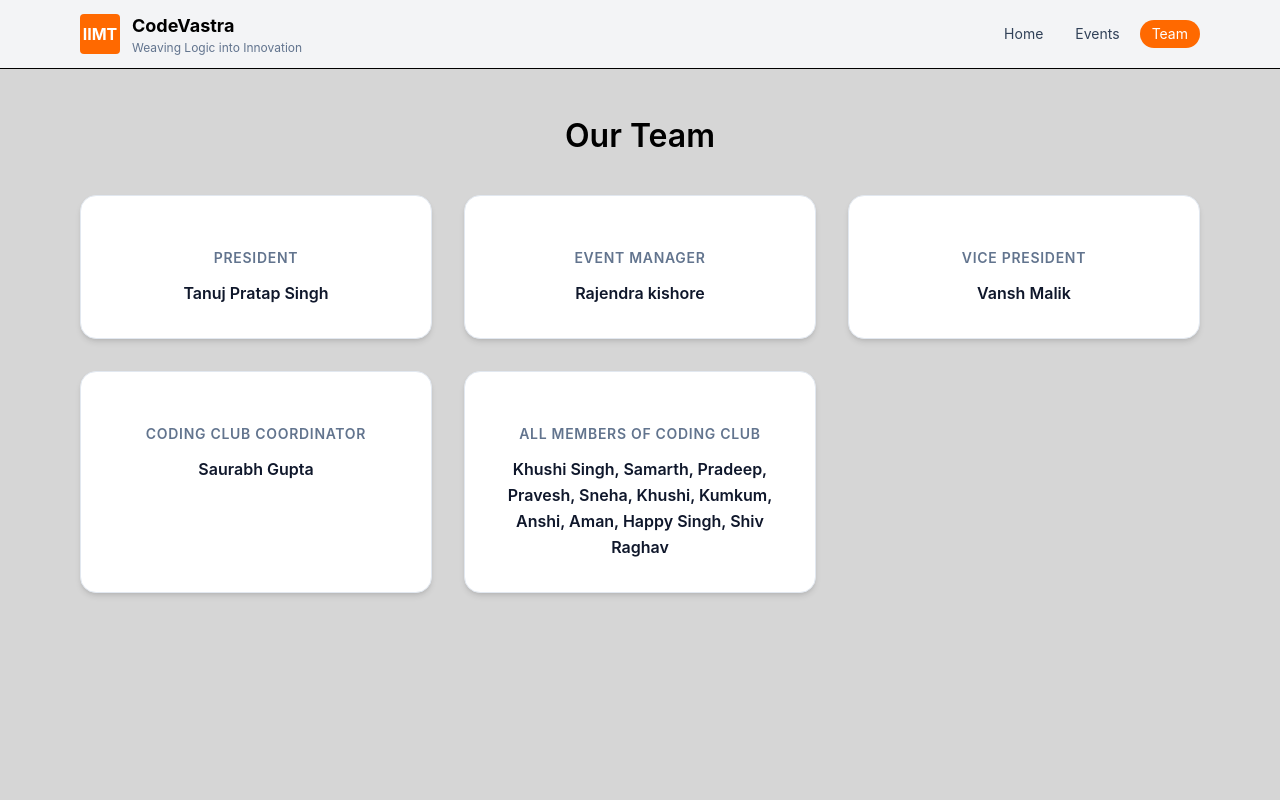
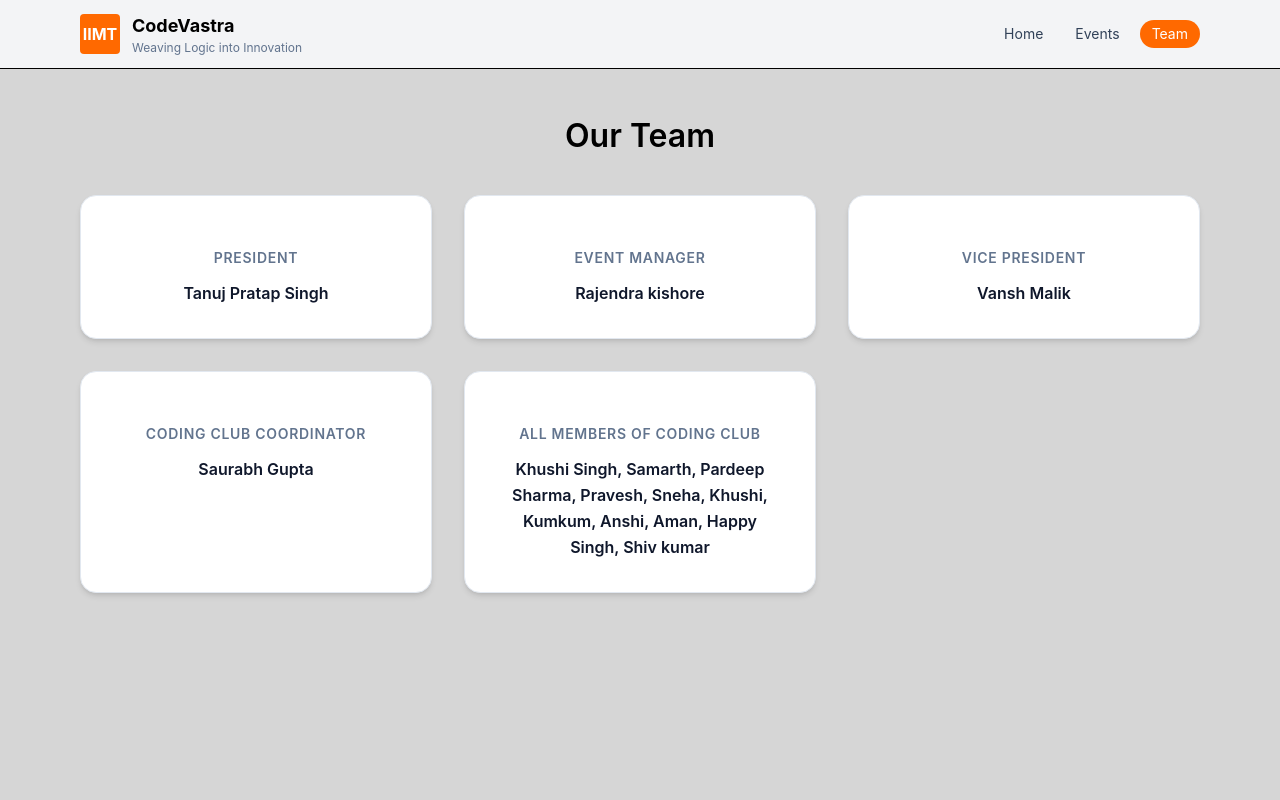
Before and after one commit to Rajendrakishore01/codevastra_frontend, a React (Vite) app: page /team in a window 1280 px wide. Shown: the top 800 px of the page. Built offline with nearby package versions, Linux system fonts and the light colour scheme.

Commit message:
name update

```diff
--- a/src/pages/Team.jsx
+++ b/src/pages/Team.jsx
@@ -14,7 +14,7 @@ export default function Team() {
            <Card title="Coding club Coordinator" name="Saurabh Gupta" />
           <Card
             title=" All Members of coding club"
-            name="Khushi Singh, Samarth, Pradeep, Pravesh, Sneha, Khushi, Kumkum, Anshi, Aman, Happy Singh, Shiv Raghav"
+            name="Khushi Singh, Samarth, Pardeep Sharma, Pravesh, Sneha, Khushi, Kumkum, Anshi, Aman, Happy Singh, Shiv kumar"
           />
 
         </div>
```
